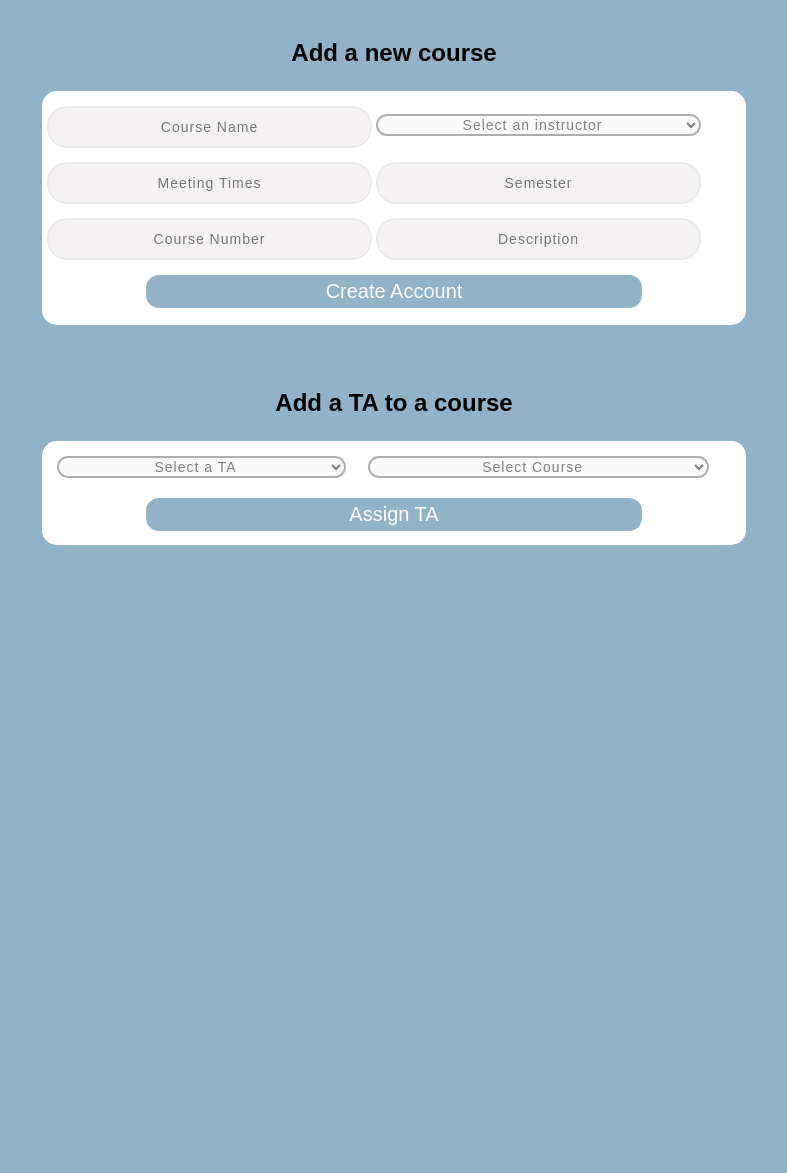
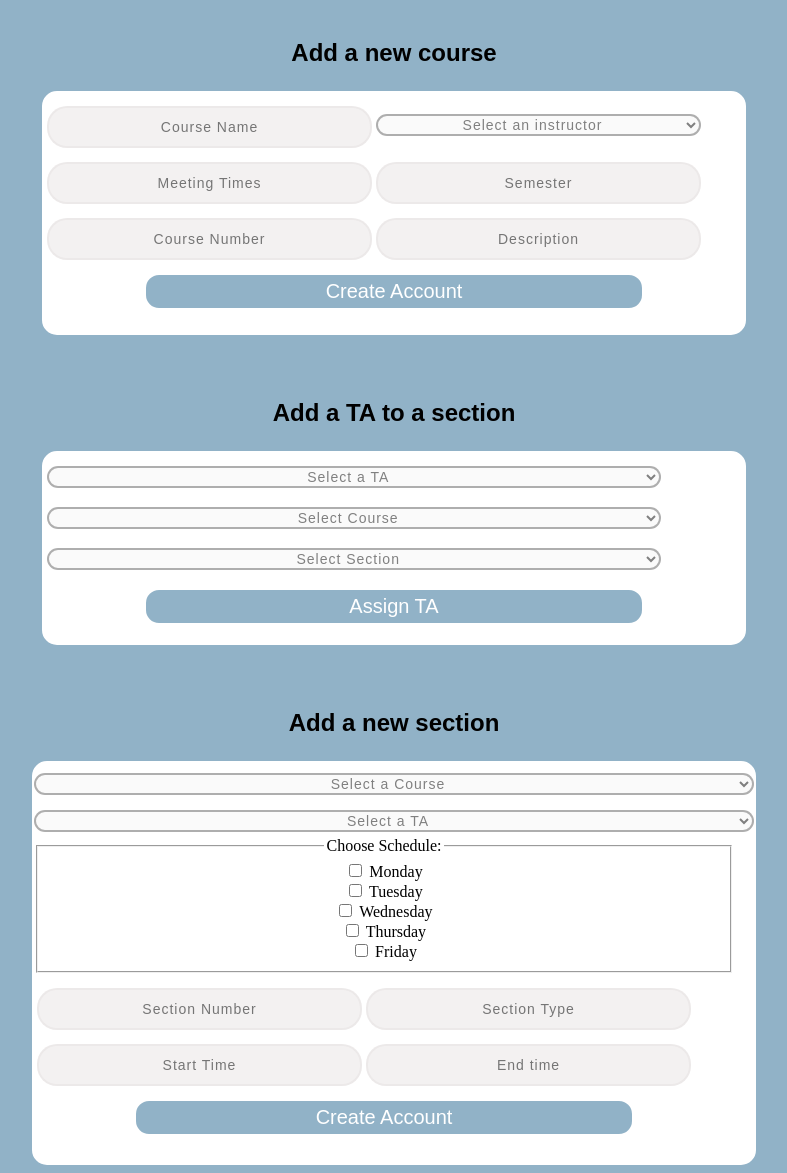
Before and after one commit to NathanHuang86/TAScheduler, a Django app: template templates/courses.html in a window 1280 px wide. Shown: the part 240-1413 px from the top of the page, without its empty margins (246-1033 px from the left). Before the commit the page ends 785 px from the top, so only its background shows below. Run offline with Django 4.2, Linux system fonts and the light colour scheme; the template is opened without the code that fills it: values that come from a table or form of the project are taken from there, others are empty; data comes from the database, SQL or seed files in the repository; both versions use the stored data as it was after the commit.

Commit message:
Refined Courses

```diff
--- a/TAScheduler/static/css/courses.css
+++ b/TAScheduler/static/css/courses.css
@@ -12,7 +12,7 @@ html {
 
 .newCourseContainer {
     width: 700px;
-    height: 230px;
+    height: 240px;
     flex-direction: row;
     justify-content: center;
     align-items: center;
@@ -25,7 +25,7 @@ html {
 
 .assignTAContainer {
     width: 700px;
-    height: 100px;
+    height: 190px;
     flex-direction: row;
     justify-content: center;
     align-items: center;
@@ -34,6 +34,23 @@ html {
     border-radius: 15px;
     background: white;
     text-align: center;
+}
+.newSectionContainer {
+    width: 720px;
+    height: 400px;
+    flex-direction: row;
+    justify-content: center;
+    align-items: center;
+    margin: auto;
+    border: 2px solid White;
+    border-radius: 15px;
+    background: white;
+    text-align: center;
+}
+
+.chooseScheduleContainer{
+    align-content: center;
+    margin-right: 20px;
 }
 
 .course-textbox {
@@ -106,7 +123,7 @@ html {
 }
 
 .dropdownMenuCourse {
-    width: 105%;
+    width: 480%;
     font-size: 14px;
     letter-spacing: 1px;
     background: rgba(136, 126, 126, 0.04);
@@ -119,7 +136,6 @@ html {
     margin-bottom: 5px;
     margin-top: 10px;
     color: grey;
-    margin-left: 200px;
 }
 
 navContainer {
--- a/templates/courses.html
+++ b/templates/courses.html
@@ -25,7 +25,7 @@
 
 <body>
 <form action="" method="post">
-    {%  csrf_token %}
+    {% csrf_token %}
     <p class="header">Add a new course</p>
     <div class="newCourseContainer">
         <table>
@@ -55,18 +55,27 @@
             <button type="submit">Create Account</button>
         </div>
     </div>
-<p class="header">Add a TA to a course</p>
+    <p class="header">Add a TA to a section</p>
     <div class="assignTAContainer">
         <table>
             <tr>
                 <td>
-                <select required class="dropdownMenuTA">
+                    <select required class="dropdownMenuCourse">
                         <option value="" disabled selected>Select a TA</option>
                     </select>
                 </td>
+            </tr>
+            <tr>
                 <td>
                     <select required class="dropdownMenuCourse">
                         <option value="" disabled selected>Select Course</option>
+                    </select>
+                </td>
+            </tr>
+            <tr>
+                <td>
+                    <select required class="dropdownMenuCourse">
+                        <option value="" disabled selected>Select Section</option>
                     </select>
                 </td>
             </tr>
@@ -76,6 +85,74 @@
         </div>
     </div>
 
+
+</form>
+
+<form action="" method="post">
+    {% csrf_token %}
+    <p class="header">Add a new section</p>
+    <div class="newSectionContainer">
+        <table>
+            <tr>
+
+                <select class="dropdownMenu" name="userSelect">
+                    <option value="" disabled selected>Select a Course</option>
+                    {% for entry in instructors %}
+                        <option value= {{ entry.name }}>{{ entry.name }}</option>
+                    {% endfor %}
+                </select>
+
+                <select class="dropdownMenu" name="userSelect">
+                    <option value="" disabled selected>Select a TA</option>
+                    {% for entry in instructors %}
+                        <option value= {{ entry.name }}>{{ entry.name }}</option>
+                    {% endfor %}
+                </select>
+            </tr>
+            <tr>
+                <td><input class="course-textbox" placeholder="Section Number"></td>
+                <td><input class="course-textbox" placeholder="Section Type"></td>
+            </tr>
+            <tr>
+                <td><input class="course-textbox" placeholder="Start Time">
+                </td>
+                <td><input class="course-textbox" placeholder="End time">
+            </tr>
+            <div class="chooseScheduleContainer">
+                <fieldset>
+                    <legend>Choose Schedule:</legend>
+
+                    <div>
+                        <input type="checkbox" name="Monday">
+                        <label for="Monday">Monday</label>
+                    </div>
+
+                    <div>
+                        <input type="checkbox" name="Tuesday">
+                        <label for="Tuesday">Tuesday</label>
+                    </div>
+                    <div>
+                        <input type="checkbox" name="Wednesday">
+                        <label for="Wednesday">Wednesday</label>
+                    </div>
+                    <div>
+                        <input type="checkbox" name="Thursday">
+                        <label for="Thursday">Thursday</label>
+                    </div>
+                    <div>
+                        <input type="checkbox" name="Friday">
+                        <label for="Friday">Friday</label>
+                    </div>
+                </fieldset>
+
+
+            </div>
+        </table>
+
+        <div class="submit-button">
+            <button type="submit">Create Account</button>
+        </div>
+    </div>
 </form>
 </body>
 </html>
```
Also changed, not shown: db.sqlite3. Lines whose indentation alone changed are shown as unchanged.
